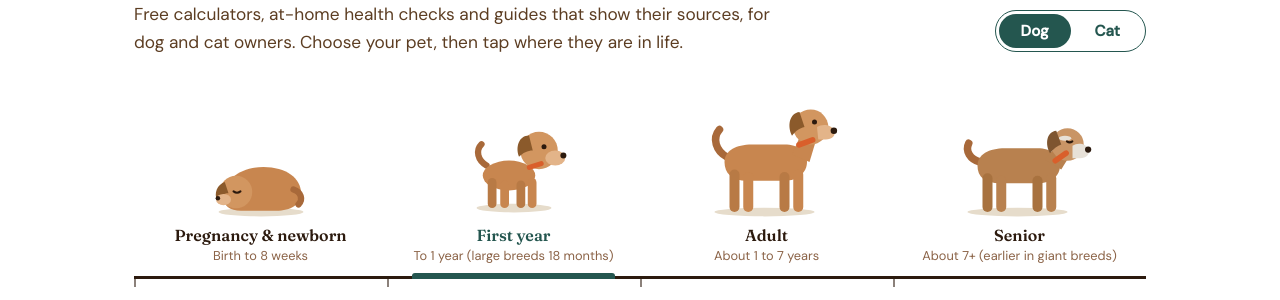
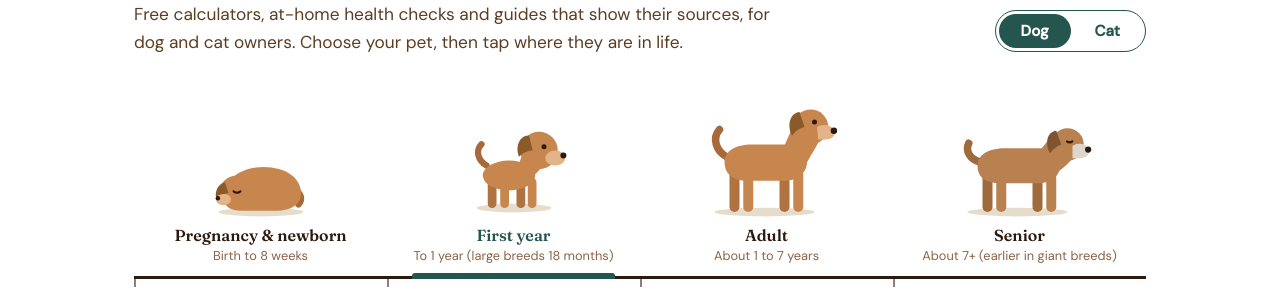
Before and after one commit to canghun13/petpawcalc, a Jekyll site: the page built from index.html, in a window 1280 px wide. Shown: the part 257-557 px from the top of the page. Built offline with Jekyll 4.4.1, drawn with Linux system fonts in a browser that asks for light colours.

Commit message:
Homepage illustrations: merge head, neck and body into one silhouette; remove collars
Co-Authored-By: Claude Opus 5.5 <noreply@anthropic.com>
Claude-Session: https://claude.ai/code/session_01W4AYX4W29uXHos73MXtbYo

```diff
--- a/_includes/pet-sprite.html
+++ b/_includes/pet-sprite.html
@@ -3,9 +3,9 @@
     <!-- DOG: newborn, curled asleep -->
     <symbol id="dog-newborn" viewBox="0 0 120 100">
       <ellipse cx="60" cy="96" rx="34" ry="3.5" fill="#E6DCCB"/>
+      <path d="M86 78c6 2 8 8 4 12" stroke="#A8693A" stroke-width="5" stroke-linecap="round" fill="none"/>
       <path d="M30 84c0-14 14-24 32-24s30 9 30 21c0 9-8 14-20 14H44c-9 0-14-4-14-11z" fill="#C8864F"/>
-      <path d="M86 78c6 2 8 8 4 12" stroke="#A8693A" stroke-width="5" stroke-linecap="round" fill="none"/>
-      <circle cx="40" cy="80" r="13" fill="#D29660"/>
+      <circle cx="40" cy="80" r="13" fill="#C8864F"/>
       <path d="M31 72c-6 2-9 9-6 15 2-4 5-6 9-6z" fill="#8B5A2B"/>
       <ellipse cx="30" cy="86" rx="6" ry="4.5" fill="#E3B489"/>
       <circle cx="25.5" cy="85" r="1.8" fill="#2C1A0E"/>
@@ -15,62 +15,59 @@
     <symbol id="dog-young" viewBox="0 0 120 100">
       <ellipse cx="60" cy="96" rx="30" ry="3.5" fill="#E6DCCB"/>
       <path d="M38 62c-7-4-9-12-4-17" stroke="#A8693A" stroke-width="5" stroke-linecap="round" fill="none"/>
+      <rect x="39" y="72" width="7" height="24" rx="3.5" fill="#B07240"/>
+      <rect x="62" y="74" width="7" height="22" rx="3.5" fill="#B07240"/>
       <ellipse cx="56" cy="70" rx="21" ry="12" fill="#C8864F"/>
-      <rect x="39" y="72" width="7" height="24" rx="3.5" fill="#B87A45"/>
+      <path d="M62 66L70 44L90 48C88 58 82 64 76 70Z" fill="#C8864F"/>
+      <circle cx="80" cy="50" r="15" fill="#C8864F"/>
       <rect x="49" y="74" width="7" height="22" rx="3.5" fill="#C8864F"/>
-      <rect x="62" y="74" width="7" height="22" rx="3.5" fill="#B87A45"/>
       <rect x="71" y="72" width="7" height="24" rx="3.5" fill="#C8864F"/>
-      <circle cx="80" cy="50" r="15" fill="#D29660"/>
       <ellipse cx="93" cy="56" rx="8" ry="6" fill="#E3B489"/>
       <circle cx="99.5" cy="54" r="2.4" fill="#2C1A0E"/>
       <path d="M72 38c-8 0-11 9-8 17 3-3 7-5 11-5z" fill="#8B5A2B"/>
       <circle cx="84" cy="47" r="2" fill="#2C1A0E"/>
-      <rect x="70" y="60" width="14" height="4" rx="2" fill="#D95F2B" transform="rotate(-18 77 62)"/>
     </symbol>
     <!-- DOG: adult -->
     <symbol id="dog-adult" viewBox="0 0 120 100">
       <ellipse cx="58" cy="96" rx="40" ry="3.5" fill="#E6DCCB"/>
       <path d="M28 52c-9-5-12-15-6-22" stroke="#A8693A" stroke-width="6" stroke-linecap="round" fill="none"/>
+      <rect x="30" y="62" width="8" height="34" rx="4" fill="#B07240"/>
+      <rect x="70" y="64" width="8" height="32" rx="4" fill="#B07240"/>
       <path d="M26 56c0-9 9-14 22-14h26c11 0 18 6 18 14s-7 15-18 15H44c-12 0-18-6-18-15z" fill="#C8864F"/>
-      <rect x="30" y="62" width="8" height="34" rx="4" fill="#B87A45"/>
+      <path d="M70 52L84 20L106 30C100 44 94 52 90 60Z" fill="#C8864F"/>
+      <circle cx="95" cy="28" r="14" fill="#C8864F"/>
       <rect x="41" y="64" width="8" height="32" rx="4" fill="#C8864F"/>
-      <rect x="70" y="64" width="8" height="32" rx="4" fill="#B87A45"/>
       <rect x="81" y="62" width="8" height="34" rx="4" fill="#C8864F"/>
-      <path d="M80 50l8-18 12 4-6 20z" fill="#C8864F"/>
-      <circle cx="95" cy="28" r="14" fill="#D29660"/>
       <path d="M100 28c4-3 12-2 14 3 1 4-2 7-7 7h-6z" fill="#E3B489"/>
       <circle cx="113.5" cy="31" r="2.6" fill="#2C1A0E"/>
       <path d="M86 16c-8 1-10 11-6 19 3-4 6-6 10-7z" fill="#8B5A2B"/>
       <circle cx="98" cy="24" r="2" fill="#2C1A0E"/>
-      <rect x="83" y="38" width="16" height="4.5" rx="2.2" fill="#D95F2B" transform="rotate(-20 91 40)"/>
     </symbol>
-    <!-- DOG: senior (grey muzzle, lower head) -->
+    <!-- DOG: senior (grey muzzle, head carried lower) -->
     <symbol id="dog-senior" viewBox="0 0 120 100">
       <ellipse cx="58" cy="96" rx="40" ry="3.5" fill="#E6DCCB"/>
-      <path d="M28 56c-8-2-12-9-9-15" stroke="#A8693A" stroke-width="6" stroke-linecap="round" fill="none"/>
+      <path d="M28 56c-8-2-12-9-9-15" stroke="#A06B3C" stroke-width="6" stroke-linecap="round" fill="none"/>
+      <rect x="30" y="65" width="8" height="31" rx="4" fill="#A06B3C"/>
+      <rect x="70" y="67" width="8" height="29" rx="4" fill="#A06B3C"/>
       <path d="M26 59c0-9 9-14 22-14h26c11 0 18 6 18 14s-7 14-18 14H44c-12 0-18-5-18-14z" fill="#B8814F"/>
-      <rect x="30" y="65" width="8" height="31" rx="4" fill="#A8723F"/>
+      <path d="M70 54L88 32L110 44C102 54 96 60 90 64Z" fill="#B8814F"/>
+      <circle cx="98" cy="42" r="13" fill="#B8814F"/>
       <rect x="41" y="67" width="8" height="29" rx="4" fill="#B8814F"/>
-      <rect x="70" y="67" width="8" height="29" rx="4" fill="#A8723F"/>
       <rect x="81" y="65" width="8" height="31" rx="4" fill="#B8814F"/>
-      <path d="M80 54l10-12 11 7-8 13z" fill="#B8814F"/>
-      <circle cx="98" cy="42" r="13" fill="#C99566"/>
-      <path d="M102 43c4-3 11-2 13 3 1 4-2 7-7 7h-6z" fill="#E7E1D8"/>
-      <ellipse cx="96" cy="37" rx="5" ry="2" fill="#E7E1D8"/>
+      <path d="M102 43c4-3 11-2 13 3 1 4-2 7-7 7h-6z" fill="#DCD6CD"/>
       <circle cx="114.5" cy="46" r="2.5" fill="#2C1A0E"/>
       <path d="M89 31c-8 1-9 11-5 18 3-4 6-6 9-7z" fill="#7E5530"/>
       <path d="M97.5 39.5c1.4 1 3 1 4.4 0" stroke="#2C1A0E" stroke-width="1.6" stroke-linecap="round" fill="none"/>
-      <rect x="85" y="50" width="15" height="4.5" rx="2.2" fill="#D95F2B" transform="rotate(-35 92 52)"/>
     </symbol>
 
     <!-- CAT: newborn, curled asleep -->
     <symbol id="cat-newborn" viewBox="0 0 120 100">
       <ellipse cx="60" cy="96" rx="32" ry="3.5" fill="#E6DCCB"/>
+      <path d="M88 84c8 1 10 9 2 11H70" stroke="#6E7782" stroke-width="5" stroke-linecap="round" fill="none"/>
       <path d="M32 84c0-13 13-22 30-22s28 8 28 19c0 9-8 14-19 14H45c-8 0-13-4-13-11z" fill="#8C95A1"/>
-      <path d="M88 84c8 1 10 9 2 11H70" stroke="#6E7782" stroke-width="5" stroke-linecap="round" fill="none"/>
       <path d="M52 66c3 4 3 9 0 13M62 64c3 5 3 10 0 15M72 66c3 4 3 9 0 13" stroke="#6E7782" stroke-width="2.2" stroke-linecap="round" fill="none"/>
-      <circle cx="40" cy="81" r="12" fill="#97A0AB"/>
-      <path d="M31 72l-2-9 8 5zM42 69l4-8 3 9z" fill="#6E7782"/>
+      <path d="M31 72l-2-9 8 5zM42 69l4-8 3 9z" fill="#8C95A1"/>
+      <circle cx="40" cy="81" r="12" fill="#8C95A1"/>
       <path d="M33 81c1.6 1.2 3.4 1.2 5 0M42 80.5c1.6 1.2 3.4 1.2 5 0" stroke="#2C1A0E" stroke-width="1.5" stroke-linecap="round" fill="none"/>
       <path d="M39 86l2 1.5 2-1.5z" fill="#E39A8C"/>
     </symbol>
@@ -78,14 +75,15 @@
     <symbol id="cat-young" viewBox="0 0 120 100">
       <ellipse cx="60" cy="96" rx="28" ry="3.5" fill="#E6DCCB"/>
       <path d="M40 68c-10-1-15-10-11-20" stroke="#6E7782" stroke-width="4.5" stroke-linecap="round" fill="none"/>
+      <rect x="43" y="75" width="6" height="21" rx="3" fill="#78818D"/>
+      <rect x="63" y="76" width="6" height="20" rx="3" fill="#78818D"/>
       <ellipse cx="58" cy="72" rx="19" ry="11" fill="#8C95A1"/>
       <path d="M52 63c2 4 2 8 0 12M60 62c2 4 2 9 0 13" stroke="#6E7782" stroke-width="2" stroke-linecap="round" fill="none"/>
-      <rect x="43" y="75" width="6" height="21" rx="3" fill="#7D8692"/>
+      <path d="M64 68L70 48L90 52C88 62 84 68 76 74Z" fill="#8C95A1"/>
+      <path d="M69 46l-1-13 10 8zM85 41l7-10 2 13z" fill="#8C95A1"/>
+      <circle cx="80" cy="54" r="14" fill="#8C95A1"/>
       <rect x="51" y="76" width="6" height="20" rx="3" fill="#8C95A1"/>
-      <rect x="63" y="76" width="6" height="20" rx="3" fill="#7D8692"/>
       <rect x="71" y="75" width="6" height="21" rx="3" fill="#8C95A1"/>
-      <circle cx="80" cy="54" r="14" fill="#97A0AB"/>
-      <path d="M69 46l-1-13 10 8zM85 41l7-10 2 13z" fill="#97A0AB"/>
       <path d="M71 44l0-7 5 4zM87 41l4-5 1 6z" fill="#E39A8C"/>
       <circle cx="76" cy="53" r="2.3" fill="#2C1A0E"/>
       <circle cx="86" cy="53" r="2.3" fill="#2C1A0E"/>
@@ -96,31 +94,31 @@
     <symbol id="cat-adult" viewBox="0 0 120 100">
       <ellipse cx="58" cy="96" rx="38" ry="3.5" fill="#E6DCCB"/>
       <path d="M28 60c-12-2-16-14-10-26 3-6 9-7 11-3" stroke="#6E7782" stroke-width="5.5" stroke-linecap="round" fill="none"/>
+      <rect x="33" y="68" width="7" height="28" rx="3.5" fill="#78818D"/>
+      <rect x="69" y="70" width="7" height="26" rx="3.5" fill="#78818D"/>
       <path d="M28 62c0-8 8-13 20-13h24c10 0 16 5 16 13s-6 13-16 13H46c-11 0-18-5-18-13z" fill="#8C95A1"/>
       <path d="M46 50c3 5 3 11 0 17M56 49c3 6 3 12 0 18M66 50c3 5 3 11 0 17" stroke="#6E7782" stroke-width="2.4" stroke-linecap="round" fill="none"/>
-      <rect x="33" y="68" width="7" height="28" rx="3.5" fill="#7D8692"/>
+      <path d="M70 58L82 30L106 38C100 52 94 60 86 66Z" fill="#8C95A1"/>
+      <path d="M84 30l-2-14 11 8zM99 24l8-11 2 15z" fill="#8C95A1"/>
+      <circle cx="95" cy="36" r="13" fill="#8C95A1"/>
       <rect x="43" y="70" width="7" height="26" rx="3.5" fill="#8C95A1"/>
-      <rect x="69" y="70" width="7" height="26" rx="3.5" fill="#7D8692"/>
       <rect x="79" y="68" width="7" height="28" rx="3.5" fill="#8C95A1"/>
-      <path d="M78 58l8-16 12 6-8 14z" fill="#8C95A1"/>
-      <circle cx="95" cy="36" r="13" fill="#97A0AB"/>
-      <path d="M84 30l-2-14 11 8zM99 24l8-11 2 15z" fill="#97A0AB"/>
       <path d="M86 27l-1-7 6 4zM101 23l4-6 1 7z" fill="#E39A8C"/>
       <ellipse cx="91" cy="35" rx="1.8" ry="2.6" fill="#2C1A0E"/>
       <ellipse cx="100" cy="35" rx="1.8" ry="2.6" fill="#2C1A0E"/>
       <path d="M94.2 40.5l1.6 1.4 1.6-1.4z" fill="#E39A8C"/>
       <path d="M101 42h10M101 44.5l9 2.5M89 42h-9" stroke="#5B6470" stroke-width="1" stroke-linecap="round"/>
     </symbol>
-    <!-- CAT: senior (lighter face, thinner, sitting) -->
+    <!-- CAT: senior (paler coat and face, sitting) -->
     <symbol id="cat-senior" viewBox="0 0 120 100">
       <ellipse cx="62" cy="96" rx="30" ry="3.5" fill="#E6DCCB"/>
-      <path d="M48 92c-14 2-22-4-18-12" stroke="#6E7782" stroke-width="5" stroke-linecap="round" fill="none"/>
-      <path d="M46 92c-2-20 4-38 18-38s20 18 18 38z" fill="#8C95A1"/>
-      <path d="M58 60c4 6 4 14 0 20M68 60c4 6 4 14 0 20" stroke="#6E7782" stroke-width="2.2" stroke-linecap="round" fill="none"/>
-      <rect x="55" y="80" width="7" height="16" rx="3.5" fill="#7D8692"/>
-      <rect x="67" y="80" width="7" height="16" rx="3.5" fill="#7D8692"/>
-      <circle cx="64" cy="44" r="14" fill="#A9B0B9"/>
-      <path d="M52 38l-2-14 11 8zM68 31l8-11 2 15z" fill="#A9B0B9"/>
+      <path d="M48 92c-14 2-22-4-18-12" stroke="#7D8692" stroke-width="5" stroke-linecap="round" fill="none"/>
+      <path d="M46 92c-2-20 4-38 18-38s20 18 18 38z" fill="#9EA6B0"/>
+      <path d="M58 62c4 6 4 14 0 20M68 62c4 6 4 14 0 20" stroke="#7D8692" stroke-width="2.2" stroke-linecap="round" fill="none"/>
+      <rect x="55" y="80" width="7" height="16" rx="3.5" fill="#8E96A1"/>
+      <rect x="67" y="80" width="7" height="16" rx="3.5" fill="#8E96A1"/>
+      <path d="M52 38l-2-14 11 8zM68 31l8-11 2 15z" fill="#9EA6B0"/>
+      <circle cx="64" cy="44" r="14" fill="#9EA6B0"/>
       <path d="M54 35l-1-7 6 4zM70 30l4-6 1 7z" fill="#E39A8C"/>
       <ellipse cx="64" cy="50" rx="7" ry="5" fill="#DCDFE3"/>
       <path d="M57 43c1.6 1 3.2 1 4.8 0M66.2 43c1.6 1 3.2 1 4.8 0" stroke="#2C1A0E" stroke-width="1.6" stroke-linecap="round" fill="none"/>
```
Also changed, not shown: handover.md (+1 -0 lines).
